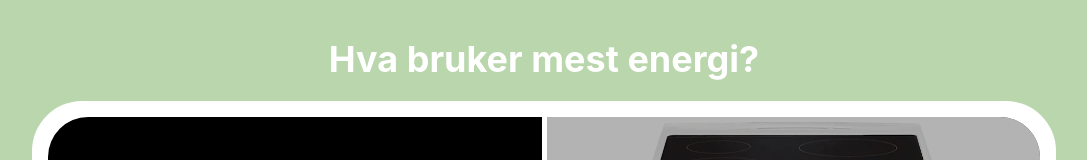
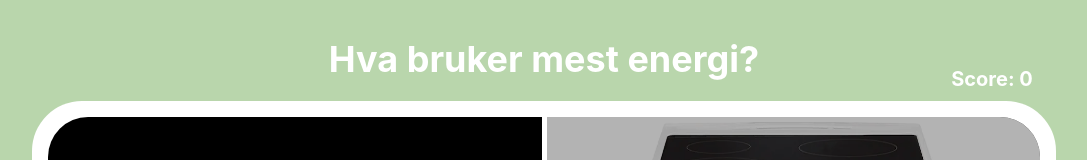
Before and after one commit to BG4-22/GREENK, a React (Vite) app: page /spill in a window 1280 px wide. Shown: the top 160 px of the page, without its empty margins (96-1183 px from the left). Built offline with nearby package versions, Linux system fonts and the light colour scheme.

Commit message:
feat(#69):Spill igjen knapp og score

```diff
--- a/src/components/GameButton.tsx
+++ b/src/components/GameButton.tsx
@@ -1,7 +1,16 @@
 import { Button } from '@chakra-ui/react';
+import { ReactChild, ReactFragment, ReactPortal } from 'react';
 import { Link } from 'react-router-dom';
 
-function GameButton() {
+function GameButton(props: {
+    children:
+        | boolean
+        | ReactChild
+        | ReactFragment
+        | ReactPortal
+        | null
+        | undefined;
+}) {
     return (
         <Link style={{ display: 'flex', height: '50px' }} to={'/spill'}>
             <Button
@@ -10,7 +19,7 @@ function GameButton() {
                 bg="#FFDD85"
                 height={'100%'}
                 size="lg">
-                Spill nå!
+                {props.children}
             </Button>
         </Link>
     );
--- a/src/components/game/Scoreboard.tsx
+++ b/src/components/game/Scoreboard.tsx
@@ -25,7 +25,7 @@ function Scoreboard() {
     return (
         <FunfactCard title={'Ukens highscores'}>
             <List id={'highScoreList'}>{listItems}</List>
-            <GameButton />
+            <GameButton>Spill nå!</GameButton>
         </FunfactCard>
     );
 }
--- a/src/pages/Game.tsx
+++ b/src/pages/Game.tsx
@@ -180,6 +180,7 @@ function Game() {
                     borderRadius="50px"
                     margin="auto">
                     {!gameOver && !highscore ? (
+                        <>
                             <Box
                                 position="absolute"
                                 zIndex="1"
@@ -189,6 +190,19 @@ function Game() {
                                 color="black"
                                 left="50%"
                                 transform="translateX(-50%)"></Box>
+                            <Text
+                                fontWeight="bold"
+                                fontSize="20px"
+                                //textShadow='0px 0px 10px rgba(0, 0, 0, 0.2)'
+                                position="absolute"
+                                zIndex="1"
+                                color="white"
+                                top="8%"
+                                left="85%"
+                                transform="translateX(-50%)">
+                                Score: {points}
+                            </Text>
+                        </>
                     ) : (
                         <></>
                     )}
--- a/src/pages/Highscores.tsx
+++ b/src/pages/Highscores.tsx
@@ -4,6 +4,7 @@ import { ListItem, List, OrderedList } from '@chakra-ui/react';
 import { useEffect, useState } from 'react';
 import { HighscoreEntry } from 'types/game';
 import { getHighscores } from 'services/game';
+import GameButton from 'components/GameButton';
 
 function Highscores() {
     const [highscores, setHighscores] = useState<HighscoreEntry[]>([]);
@@ -77,6 +78,7 @@ function Highscores() {
                     </Flex>
                 </Center>
             </Box>
+            <GameButton>Spill igjen!</GameButton>
         </VStack>
     );
 }
```
Also changed, not shown: 1 other file (tests, documents, lock files or other folders). Lines whose indentation alone changed are shown as unchanged.
